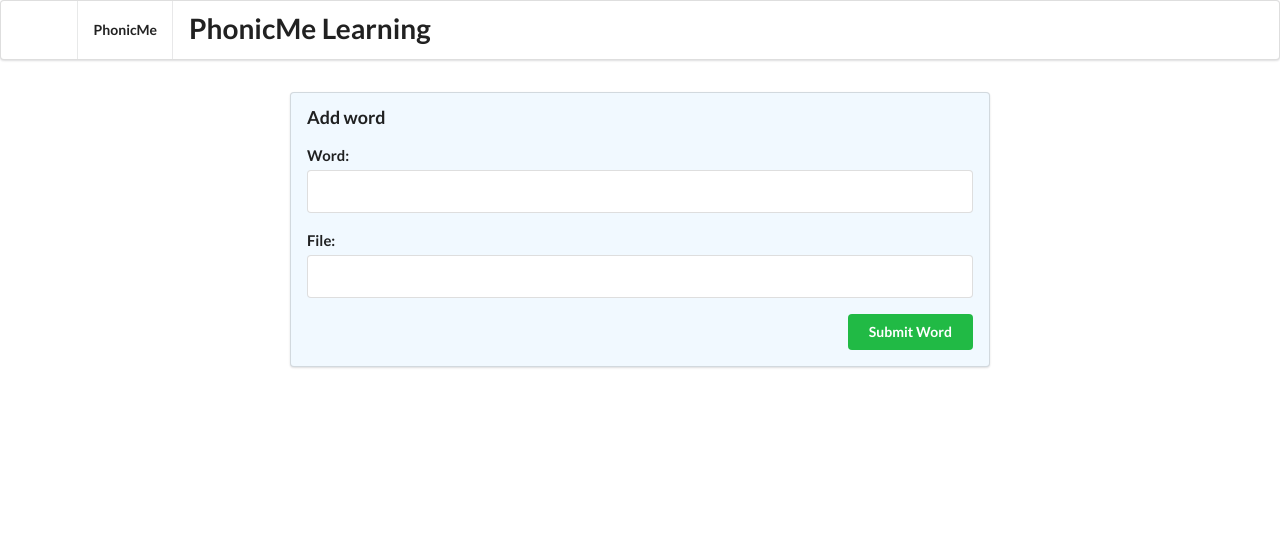
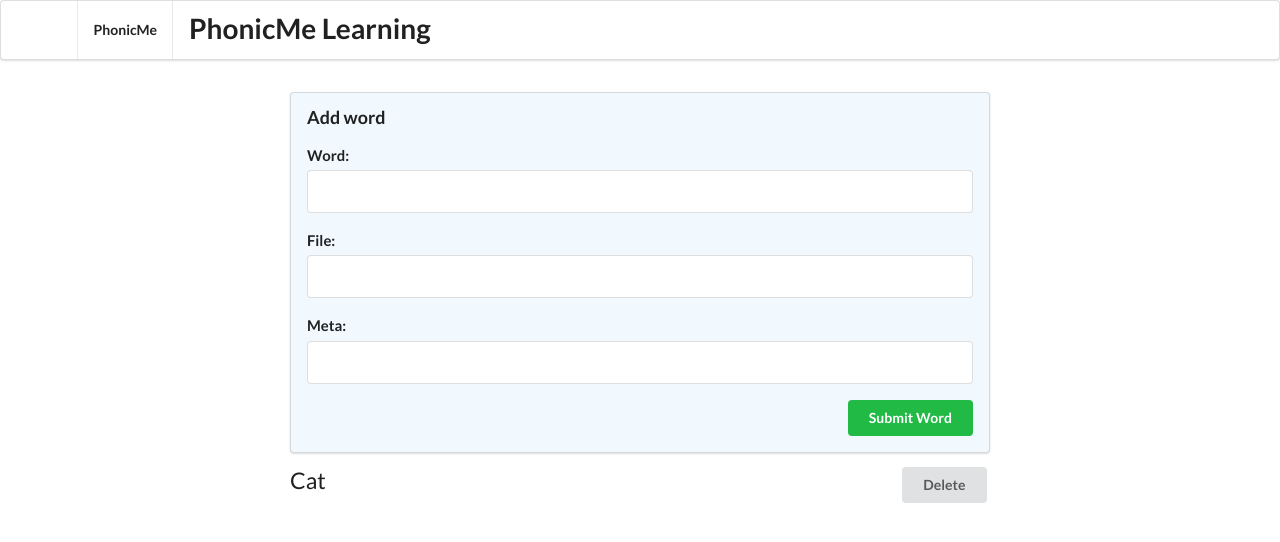
Before and after one commit to leonormes/angular-phonicme, an Angular app: page / in a window 1280 px wide. Shown: the top 542 px of the page. Built offline with nearby package versions, Linux system fonts and the light colour scheme.

Commit message:
Create a component to render a list of words

```diff
--- a/src/app/app.module.ts
+++ b/src/app/app.module.ts
@@ -6,12 +6,14 @@ import { HttpModule } from '@angular/http';
 import { AppComponent } from './app.component';
 import { PhonicComponent } from './phonic/phonic.component';
 import { NewWordFormComponent } from './new-word-form/new-word-form.component';
+import { PhonicListComponent } from './phonic-list/phonic-list.component';
 
 @NgModule({
   declarations: [
     AppComponent,
     PhonicComponent,
-    NewWordFormComponent
+    NewWordFormComponent,
+    PhonicListComponent
   ],
   imports: [
     BrowserModule,
--- a/src/app/new-word-form/new-word-form.component.html
+++ b/src/app/new-word-form/new-word-form.component.html
@@ -12,8 +12,14 @@
   <input name="file" #newfile>
 </div>
 
-<button (click)="addWord(newword, newfile)"
+<div class="field">
+  <label for="meta">Meta:</label>
+  <input name="meta" #newmeta>
+</div>
+
+<button (click)="addWord(newword, newfile, newmeta)"
     class="ui positive right floated button">
   Submit Word
   </button>
 </form>
+<app-phonic></app-phonic>
--- a/src/app/new-word-form/new-word-form.component.ts
+++ b/src/app/new-word-form/new-word-form.component.ts
@@ -6,8 +6,11 @@ import { Component, OnInit } from '@angular/core';
   styleUrls: ['./new-word-form.component.css']
 })
 export class NewWordFormComponent implements OnInit {
-  addWord(word: HTMLInputElement, file: HTMLInputElement): boolean {
-    console.log(`Adding word: ${word.value} & ${file.value}`);
+  addWord(
+    word: HTMLInputElement,
+    file: HTMLInputElement,
+    meta: HTMLInputElement): boolean {
+    console.log(`Adding word: ${word.value} & ${file.value} & ${meta.value}`);
     return false;
   }
 
--- /dev/null
+++ b/src/app/phonic-list/phonic-list.component.html
@@ -0,0 +1,3 @@
+<p>
+  phonic-list works!
+</p>
--- /dev/null
+++ b/src/app/phonic-list/phonic-list.component.ts
@@ -0,0 +1,15 @@
+import { Component, OnInit } from '@angular/core';
+
+@Component({
+  selector: 'app-phonic-list',
+  templateUrl: './phonic-list.component.html',
+  styleUrls: ['./phonic-list.component.css']
+})
+export class PhonicListComponent implements OnInit {
+
+  constructor() { }
+
+  ngOnInit() {
+  }
+
+}
--- a/src/app/phonic/phonic.component.html
+++ b/src/app/phonic/phonic.component.html
@@ -1,29 +1,10 @@
-<div class="four wide column center aligned votes">
-  <div class="ui statistic">
-    <div class="value">
-      {{article.votes}}
+<div class="ui huge aligned divided list">
+  <div class="item">
+    <div class="right floated content">
+      <div class="ui button">Delete</div>
     </div>
-    <div class="label">
-      Points
+    <div class="ui content">
+      {{word}}
     </div>
   </div>
 </div>
-<div class="twelve wide column">
-  <a href="{{link}}" class="ui large header">
-    {{article.title}}
-  </a>
-  <ul class="ui big horizontal list voters">
-    <li class="item">
-      <a href (click)="voteUp()">
-        <i class="arrow up icon"></i>
-        upvote
-      </a>
-    </li>
-    <li class="item">
-      <a href (click)="voteDown()">
-        <i class="arrow down icon"></i>
-        downvote
-      </a>
-    </li>
-  </ul>
-</div>
```
Also changed, not shown: src/app/phonic-list/phonic-list.component.css (added), 1 other file (tests, documents, lock files or other folders).
